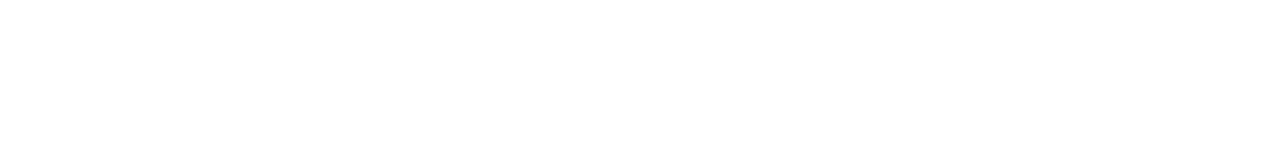
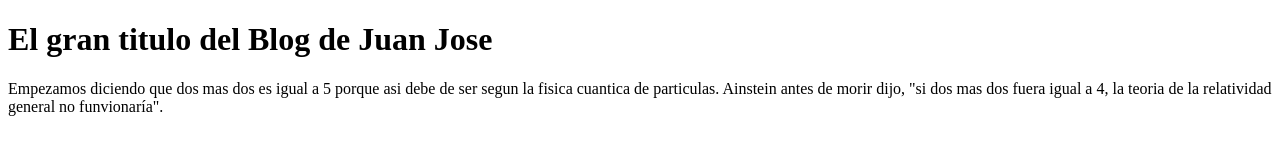
Before and after one commit to Bucha789/Bucha789.github.io, a plain HTML site: page index.html in a window 1280 px wide. Drawn offline with Linux system fonts and the light colour scheme.

Commit message:
Agregué contenido a mi blo principal para que las personas ya puedan ver algo

```diff
--- a/index.html
+++ b/index.html
@@ -7,6 +7,11 @@
     <title>Document</title>
 </head>
 <body>
-
+    <main>
+        <h1>El gran titulo del Blog de Juan Jose</h1>
+        <p>Empezamos diciendo que dos mas dos es igual a 5 porque asi debe de ser segun la fisica cuantica de particulas. Ainstein antes de morir dijo,
+            "si dos mas dos fuera igual a 4, la teoria de la relatividad general no funvionaría".
+        </p>
+    </main>
 </body>
 </html>
```
